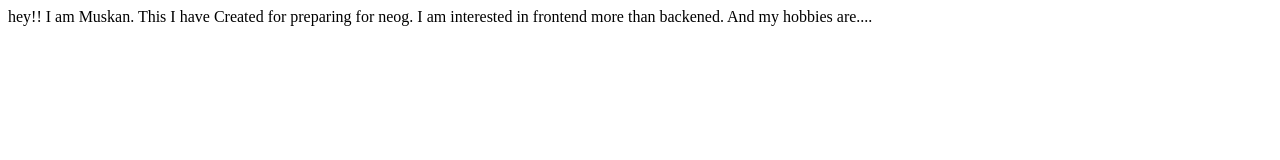
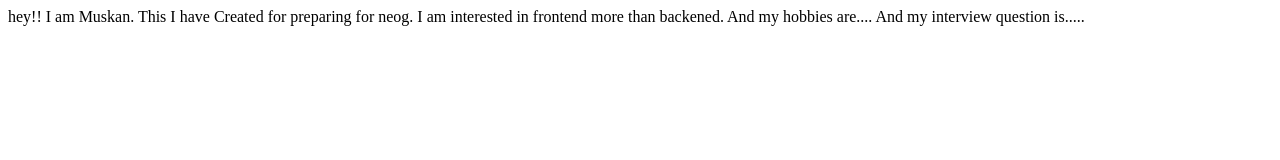
Before and after one commit to MuskanChhatrasal/neog-Github, a plain HTML site: page index.html in a window 1280 px wide. Drawn offline with Linux system fonts and the light colour scheme.

Commit message:
Update index.html

```diff
--- a/index.html
+++ b/index.html
@@ -10,5 +10,6 @@
     hey!! I am Muskan. This I have Created for preparing for neog.
     I am interested in frontend more than backened.
     And my hobbies are....
+    And my interview question is.....
 </body>
 </html>
```
